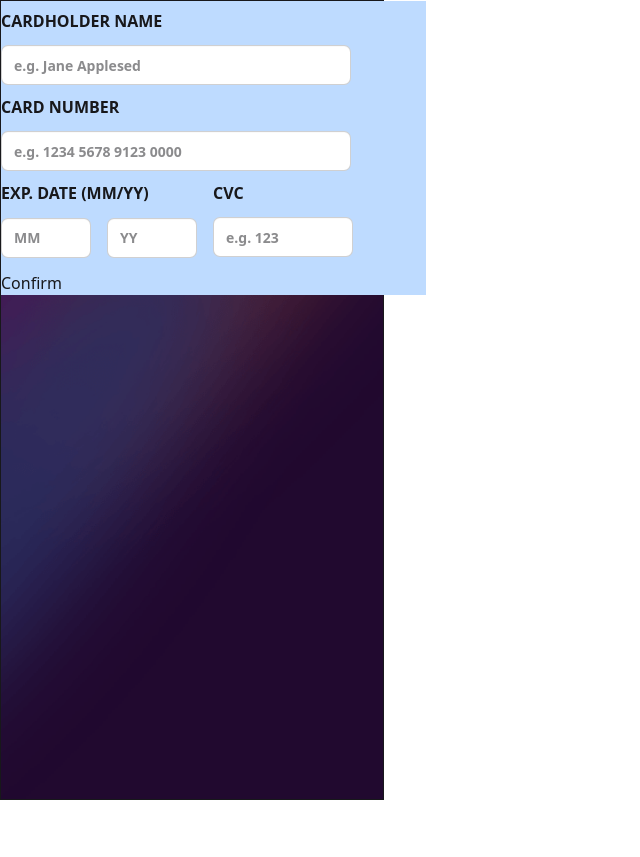
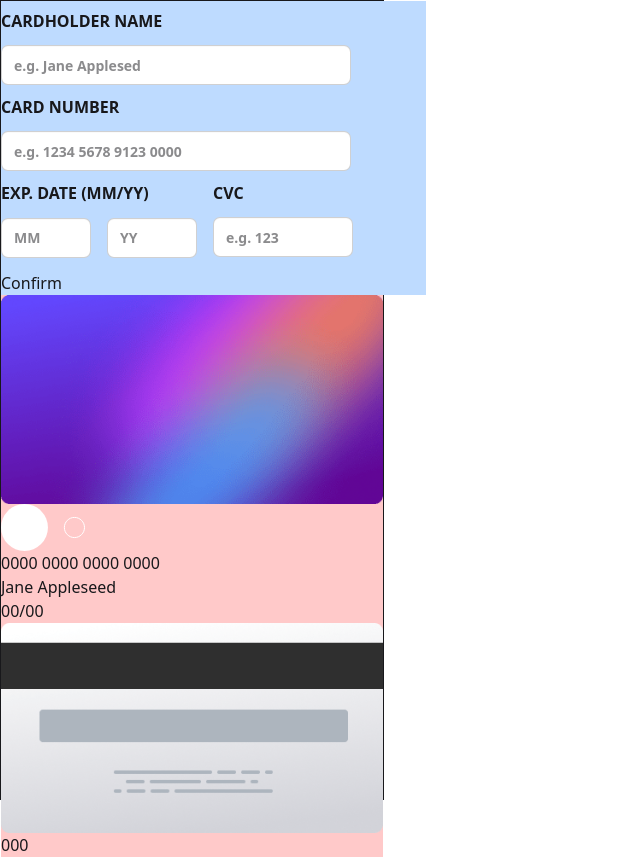
Before and after one commit to ItaloDev-Marcelo/Interactive-card-details-form-ts, a React (Vite) app: page / in a window 1280 px wide. Shown: the whole page, without its empty margins (0-640 px from the left). Before the commit the page ends 800 px from the top, so only its background shows below. Built offline with nearby package versions, Linux system fonts and the light colour scheme.

Commit message:
Criando componente e usando watch para atualiazar estado

```diff
--- a/src/App.tsx
+++ b/src/App.tsx
@@ -1,10 +1,11 @@
-// import Form from './Form/Form'
+
 import MainContainer from './components/MainContainer'
-import Form from './Form/Form'
+
+import DetailsCardLayout from './layout/DetailsCardLayout'
 function App() {
 
   return <MainContainer>
-    <Form />
+    <DetailsCardLayout />
   </MainContainer>
 }
 
--- /dev/null
+++ b/src/components/CardsDisplay.tsx
@@ -0,0 +1,11 @@
+import React from 'react'
+
+const CardsDisplay = () => {
+  return (
+    <div>
+
+    </div>
+  )
+}
+
+export default CardsDisplay
--- /dev/null
+++ b/src/layout/DetailsCardLayout.tsx
@@ -0,0 +1,75 @@
+import { zodResolver } from '@hookform/resolvers/zod'
+import { useForm } from 'react-hook-form'
+import { CreditCardSchema, type CardSchema } from '../schema/Zod.shema'
+import Input from '../components/Input'
+import {inputFormate} from '../data/inputFormate'
+import Button from '../components/Button'
+import FrontCard from '../assets/images/bg-card-front.png';
+import BackCard from '../assets/images/bg-card-back.png';
+import CardLogo from '../assets/images/card-logo.svg';
+
+const DetailsCardLayout = () => {
+
+   const {register, handleSubmit, formState: {errors}, watch} = useForm<CardSchema>({resolver: zodResolver(CreditCardSchema)})
+
+  const onSubmit = (formData:CardSchema) => {
+        console.log(formData)
+  }
+
+  const CardNumber = watch('CardNumber') || '0000000000000000'
+  const Name = watch('Name') || 'Jane Appleseed'
+  const ExperationDateDay = watch('ExperationDateDay') ||'00'
+  const ExperationDateYear = watch('ExperationDateYear') || '00'
+  const Cvc = watch('Cvc') || '000'
+
+  const formateNums = (valor:string) => valor.replace(/(.{4})/g, '$1 ')
+
+
+
+  return (
+    <div>
+       <form onSubmit={handleSubmit(onSubmit)} className='w-[330px] md:w-[400px] xl:w-[425px] bg-blue-200'>
+             <Input Data={inputFormate[0]} register={register}  inputErrorSms={errors} style='w-[325px] md:w-[300px] xl:w-[350px] '  />
+             <Input Data={inputFormate[1]} register={register}  inputErrorSms={errors} style='w-[325px] md:w-[300px] xl:w-[350px]'  />
+             <div className='flex flex-row flex-wrap'>
+            <div className='flex flex-col'>
+             <label className='fieldset-legend'>EXP. DATE (MM/YY)</label>
+              <div className='flex flex-row items-center relative  top-[-.7em]'>
+                 <Input Data={inputFormate[2]} register={register}  inputErrorSms={errors} style='w-[75px] md:w-[90px] mr-4'   />
+                 <Input Data={inputFormate[3]} register={register}  inputErrorSms={errors} style='w-[75px] md:w-[90px] mr-4'   />
+              </div>
+                </div>
+
+              <Input Data={inputFormate[4]} register={register}  inputErrorSms={errors} style='w-[105px] md:w-[140px]'  />
+             </div>
+              <Button type='submit' name='Confirm' />
+
+       </form>
+
+       <div className='bg-red-200 relative'>
+           <figure className='relative'>
+              <img src={FrontCard} alt='' />
+              <img src={CardLogo} alt='' />
+              <div className='flex flex-col'>
+                 <p>{formateNums(CardNumber)}</p>
+                 <div>
+                    <p>{Name}</p>
+                    <p> {ExperationDateDay}/{ExperationDateYear}</p>
+                 </div>
+              </div>
+           </figure>
+
+           <figure className='relative'>
+              <img src={BackCard} alt='' />
+              <div className='flex flex-col'>
+                 <p>{Cvc}</p>
+              </div>
+           </figure>
+
+
+       </div>
+    </div>
+  )
+}
+
+export default DetailsCardLayout
--- a/src/layout/Layout.tsx
+++ /dev/null
@@ -1,8 +0,0 @@
-
-const Layout = () => {
-  return (
-    <div>Layout</div>
-  )
-}
-
-export default Layout
```
